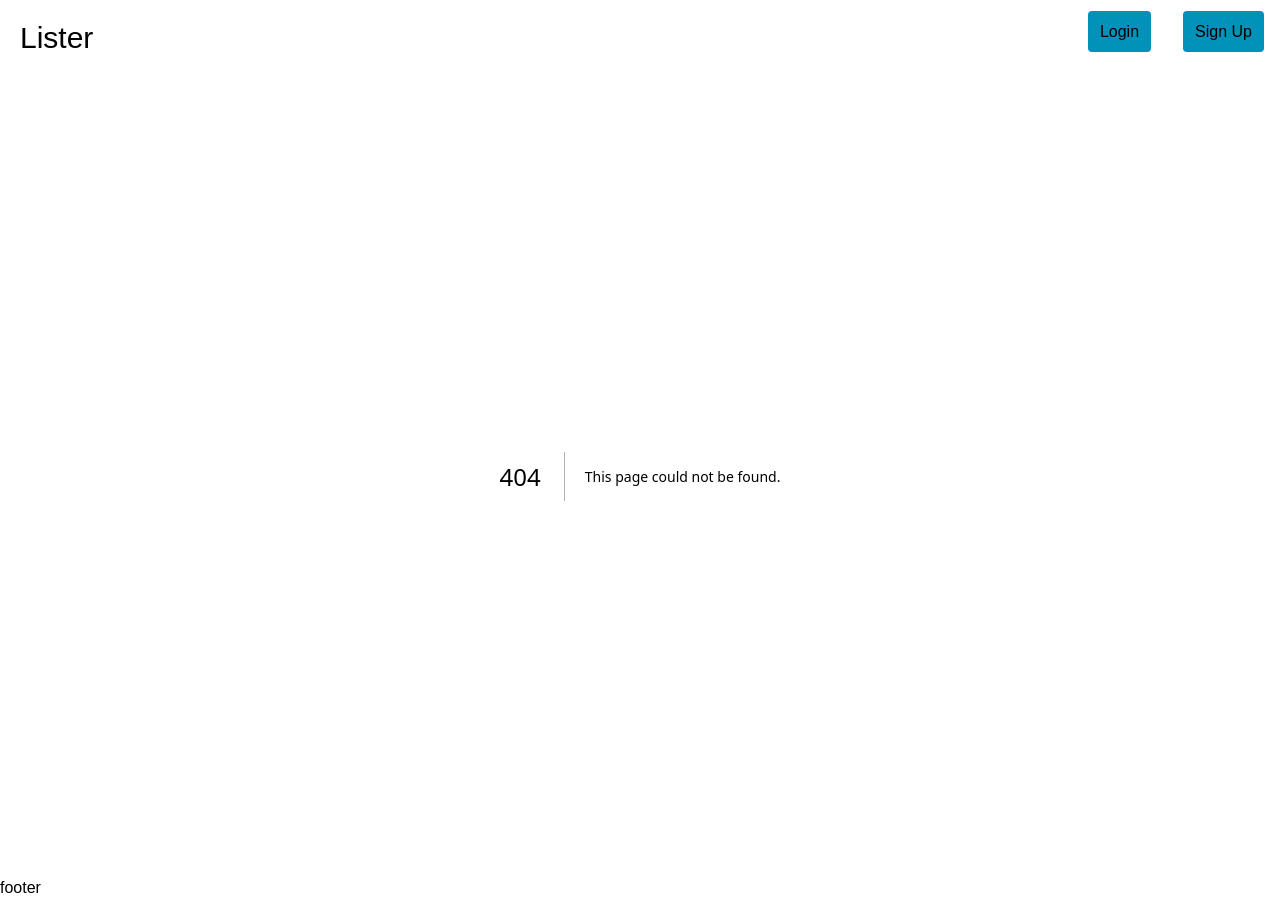
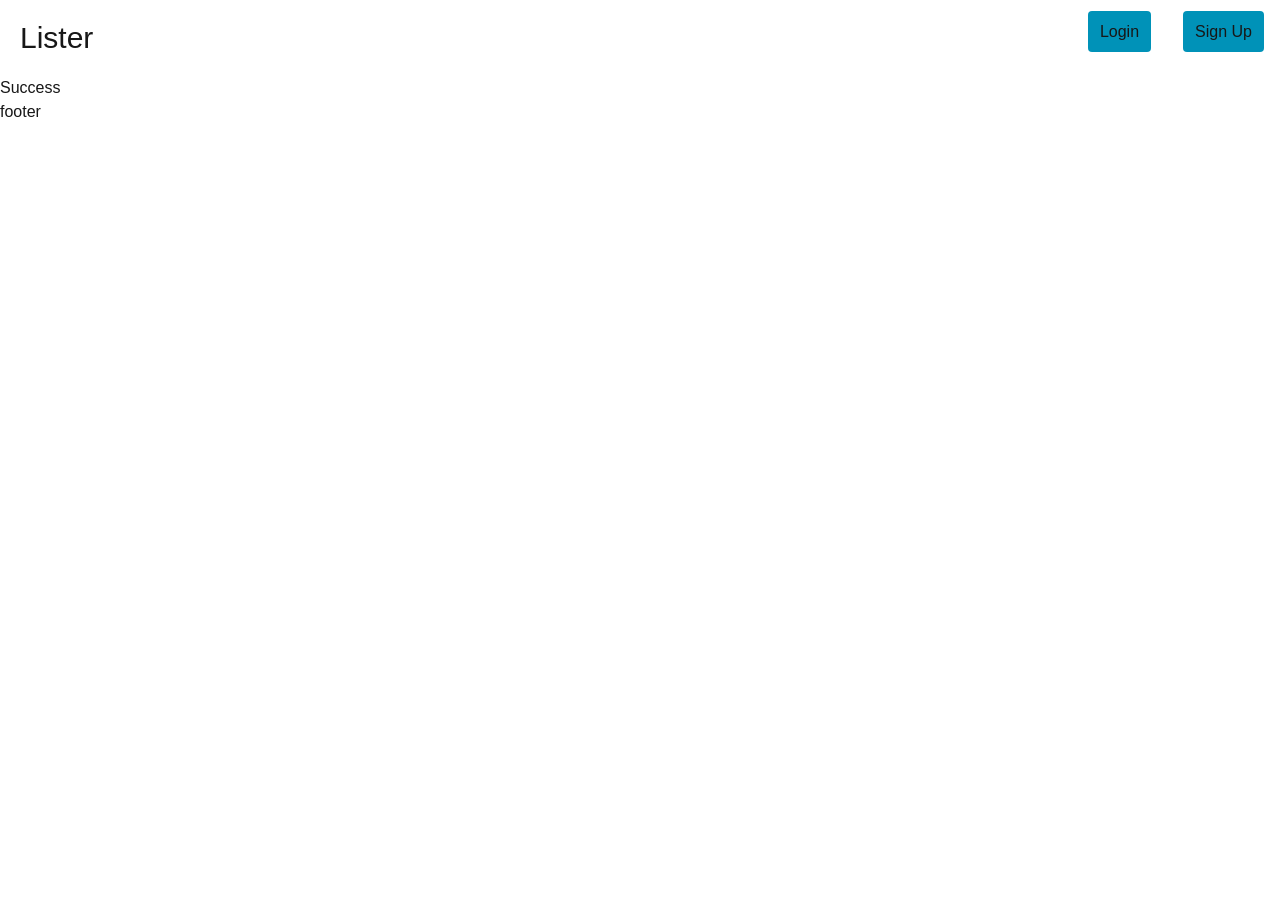
Before and after one commit to jamesL103/ListerWeb, a Next.js app: page /register/confirm in a window 1280 px wide. Before the commit this address had no page. After the commit the page ends 800 px from the top, so only its background shows below. Built offline with nearby package versions, Linux system fonts and the light colour scheme.

Commit message:
Add register confirmation page

```diff
--- /dev/null
+++ b/app/register/confirm/page.tsx
@@ -0,0 +1,9 @@
+
+
+export default function Confirmation() {
+    return (
+        <div>
+            Success
+        </div>
+    )
+}
```
